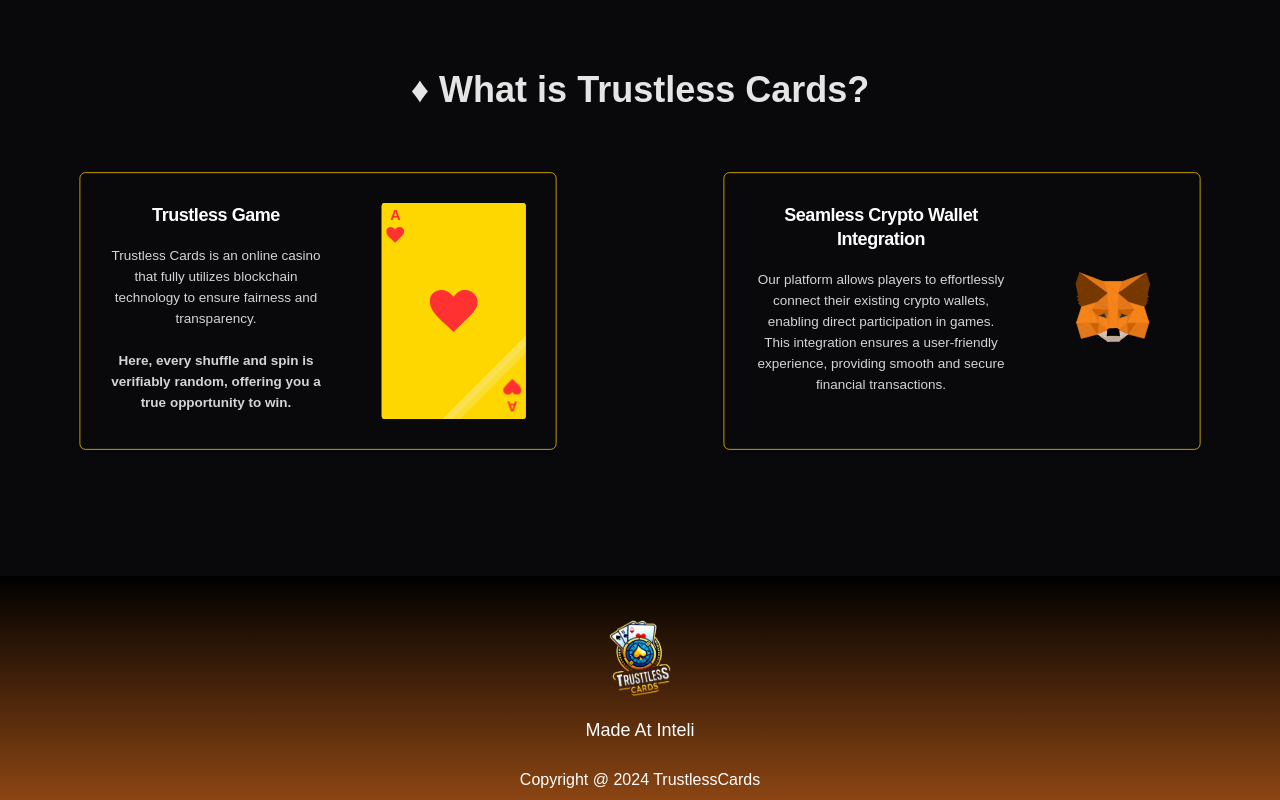
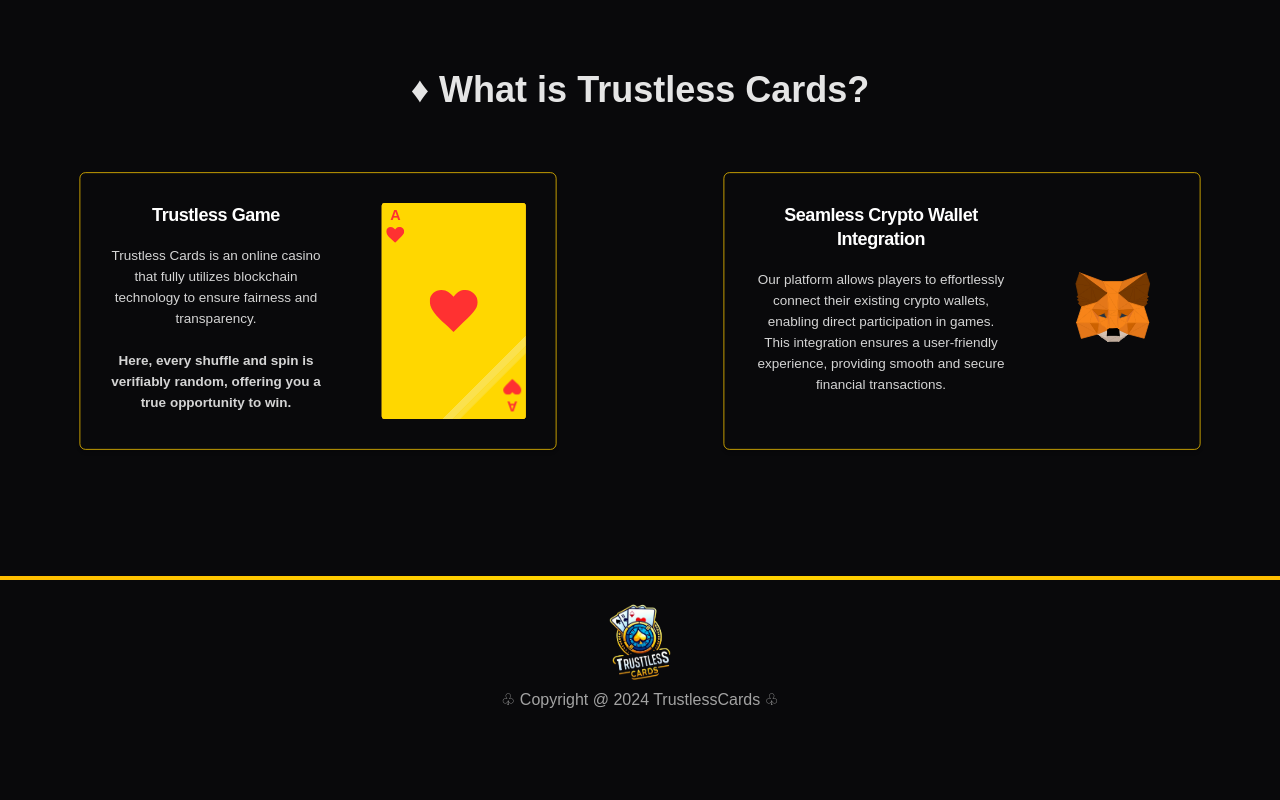
Before and after one commit to Trustless-Card/trustless-cards, a React (Create React App) app in the folder frontend/: page / in a window 1280 px wide. Shown: the part 1300-2100 px from the top of the page. After the commit the page ends 2040 px from the top, so only its background shows below. Built offline with nearby package versions, Linux system fonts and the light colour scheme.

Commit message:
style: about, footer

```diff
--- a/frontend/src/components/footer/Footer.jsx
+++ b/frontend/src/components/footer/Footer.jsx
@@ -2,12 +2,15 @@ import React from "react";
 import logo from "../../assets/logo.png";
 import { Link } from "lucide-react";
 import GoldCard from "../goldCard/goldCard";
+import "./footer.css";
 
 export default function Footer() {
   return (
-    <footer className="bg-gradient-to-t from-[#8B4513] mt-20 to-black text-white">
-      <div>
-        <div className="pt-10 flex justify-center mb-5">
+    <>
+      <hr className="mt-20 border-0 h-1 bg-gradient-to-r from-[#FFD700] via-[#F0E68C] via-[#F5DEB3] via-[#FFA500] to-[#FFD700] move-gradient" />
+
+      <footer className="flex flex-col items-center p-5 ">
+        <div className="justify-center">
           <a
             href="/"
             onClick={(e) => {
@@ -22,15 +25,10 @@ export default function Footer() {
             />
           </a>
         </div>
-        <div className="text-center text-lg pb-4 w-full">
-          <p>Made At Inteli</p>
-        </div>
-        <div className="w-full flex justify-center">
-          <p className="mx-auto text-xs md:text-base p-2">
-            Copyright @ 2024 TrustlessCards
-          </p>
-        </div>
-      </div>
-    </footer>
+        <p className="text-xs text-neutral-400 md:text-base p-2 text-center">
+          ♧ Copyright @ 2024 TrustlessCards ♧
+        </p>
+      </footer>
+    </>
   );
 }
--- /dev/null
+++ b/frontend/src/components/footer/footer.css
@@ -0,0 +1,13 @@
+@keyframes move-gradient {
+  0% {
+    background-position: 200% 50%;
+  }
+  100% {
+    background-position: 0% 50%;
+  }
+}
+
+.move-gradient {
+  background-size: 200% 200%;
+  animation: move-gradient 4s linear infinite;
+}
```
